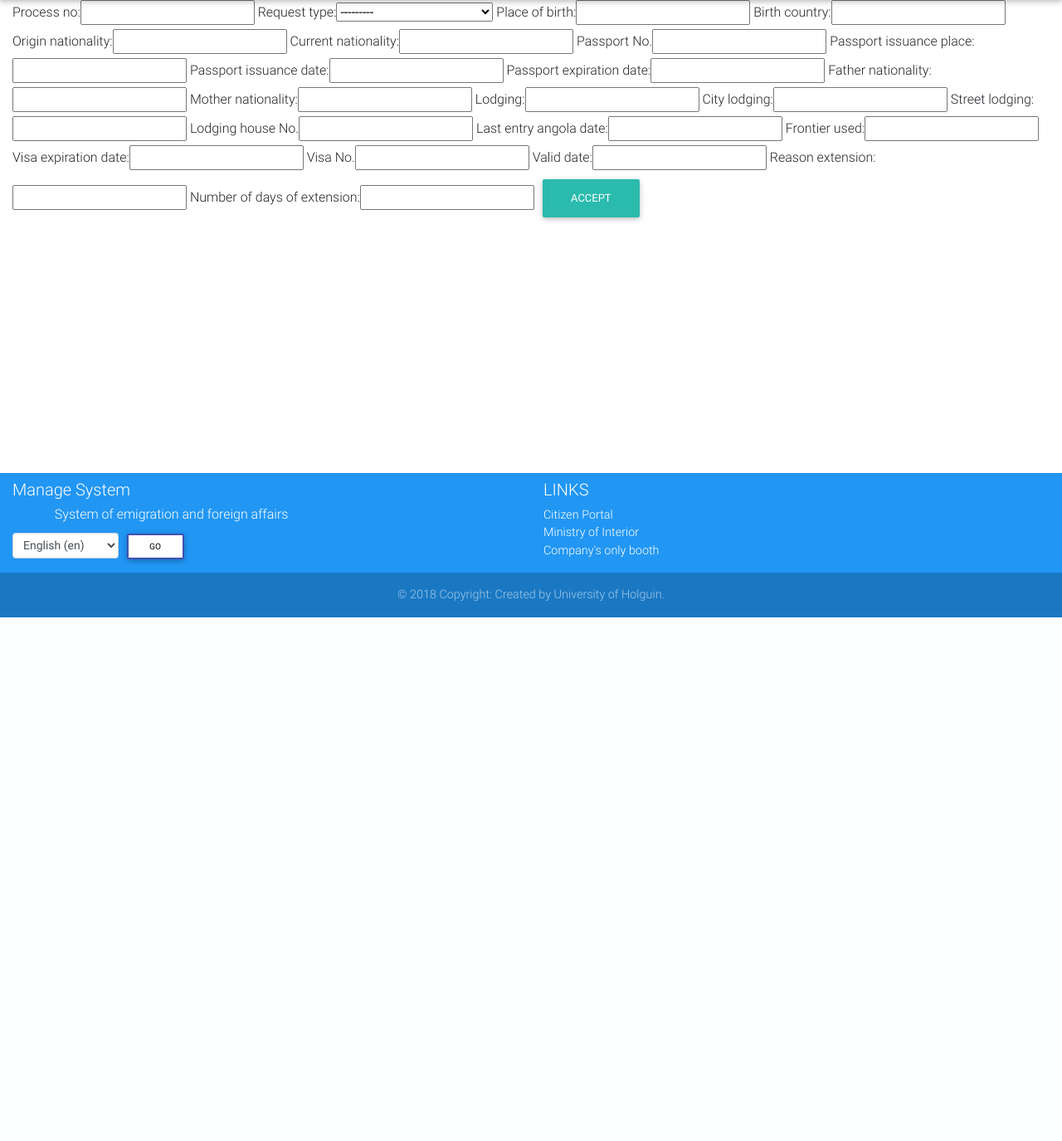
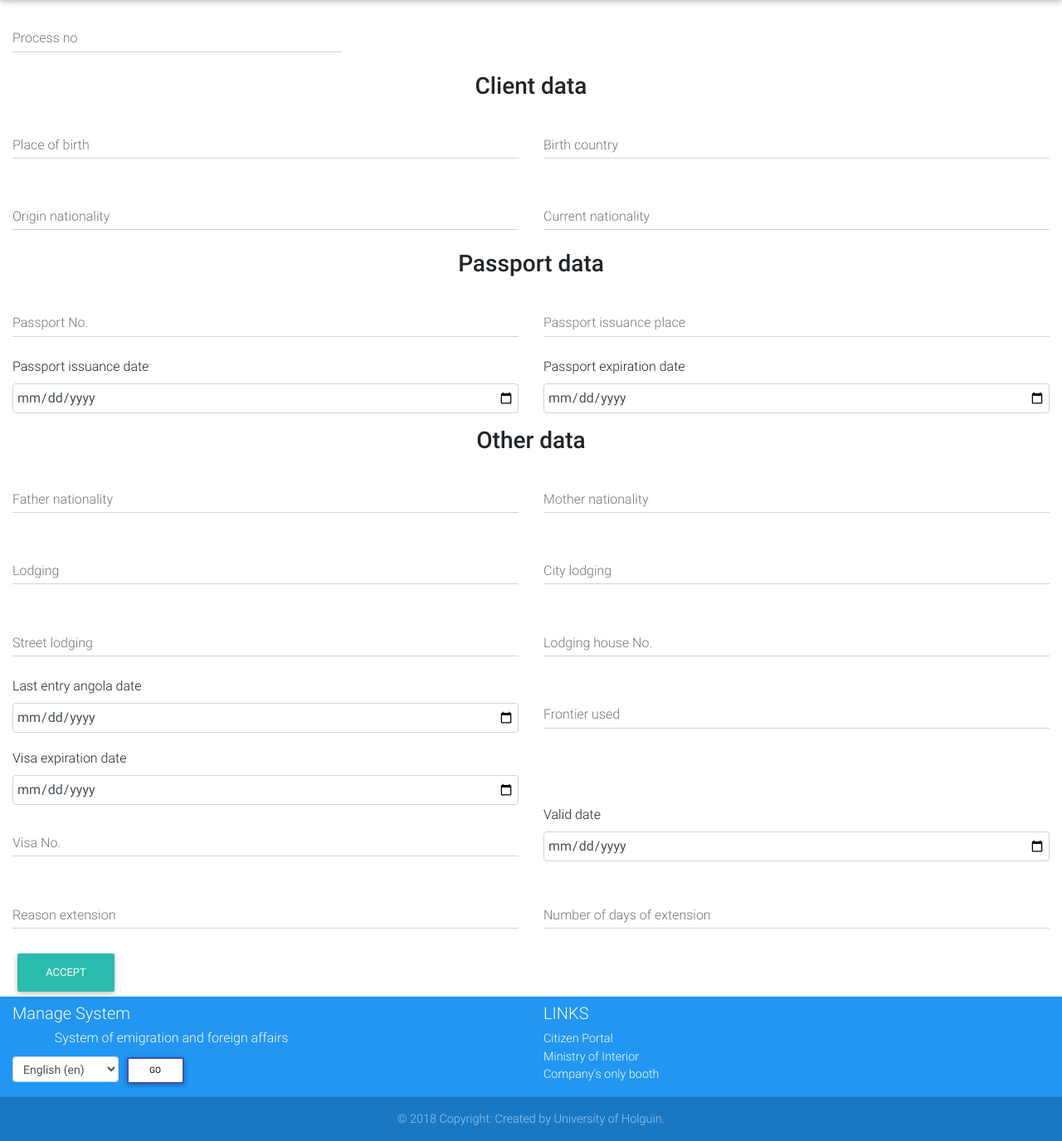
Before and after one commit to ragnarok22/smehla, a Django app: template services/templates/services/extensionvisa_form.html in a window 1280 px wide. Shown: the part 56-1431 px from the top of the page at 83% size. Before the commit the page ends 800 px from the top, so only its background shows below. Run offline with Django 3.2, Linux system fonts and the light colour scheme; tables that the repository leaves empty hold one stand-in row (values such as "Sample post"); the template is opened without the code that fills it: values that come from a table or form of the project are taken from there, most other values are stand-ins (such as "Sample title", 1, 10 or a date in 2020); some libraries are stand-ins or nearby versions.

Commit message:
arreglando el template de prorroga de visa

```diff
--- a/services/forms.py
+++ b/services/forms.py
@@ -246,6 +246,34 @@ class ExtensionVisaForm(forms.ModelForm):
     class Meta:
         model = models.ExtensionVisa
         exclude = ['client', 'status', 'official']
+        widgets = {
+            'process_no': widgets.NumberInput(),
+            # client data
+            'place_of_birth': widgets.TextInput(),
+            'birth_country': widgets.TextInput(),
+            'nationality': widgets.TextInput(),
+            'current_nationality': widgets.TextInput(),
+            # passport data
+            'passport_no': widgets.TextInput(),
+            'passport_issuance_place': widgets.TextInput(),
+            'passport_issuance_date': widgets.DateInput(),
+            'passport_expiration_date': widgets.DateInput(),
+
+            'father_nationality': widgets.TextInput(),
+            'mother_nationality': widgets.TextInput(),
+            'lodging': widgets.TextInput(),
+            'city_lodging': widgets.TextInput(),
+            'street_lodging': widgets.TextInput(),
+            'no_lodging_house': widgets.TextInput(),
+            'last_entry_angola_date': widgets.DateInput(),
+            'frontier': widgets.TextInput(),
+            'visa_expiration_date': widgets.DateInput(),
+
+            'visa_no': widgets.TextInput(),
+            'valid_date': widgets.DateInput(),
+            'reason_extension': widgets.TextInput(),
+            'cant_days_extension': widgets.IntegerInput(),
+        }
 
 
 class PassportCreateForm(forms.ModelForm):
--- a/services/templates/services/extensionvisa_form.html
+++ b/services/templates/services/extensionvisa_form.html
@@ -9,8 +9,36 @@
     <div class="container-fluid">
         <form method="post">
             {% csrf_token %}
-            {{ form }}
-            <button class="btn btn-default">{% trans 'Accept' %}</button>
+            {% include 'services/visa_form_template.html' %}
+            <div class="row">
+                <div class="col-12 col-md-6">
+                    <div class="md-form">
+                        {{ form.visa_no }}
+                        <label for="{{ form.visa_no.id_for_label }}">{{ form.visa_no.label }}</label>
+                    </div>
+                </div>
+                <div class="col-12 col-md-6">
+                    <label for="{{ form.valid_date.id_for_label }}">{{ form.valid_date.label }}</label>
+                    {{ form.valid_date }}
+                </div>
+                <div class="col-12 col-md-6">
+                    <div class="md-form">
+                        {{ form.reason_extension }}
+                        <label for="{{ form.reason_extension.id_for_label }}">{{ form.reason_extension.label }}</label>
+                    </div>
+                </div>
+                <div class="col-12 col-md-6">
+                    <div class="md-form">
+                        {{ form.cant_days_extension }}
+                        <label for="{{ form.cant_days_extension.id_for_label }}">{{ form.cant_days_extension.label }}</label>
+                    </div>
+                </div>
+            </div>
+            <div class="row">
+                <div class="col-12 col-md-6">
+                    <button class="btn btn-default">{% trans 'Accept' %}</button>
+                </div>
+            </div>
         </form>
     </div>
 {% endblock %}
```
